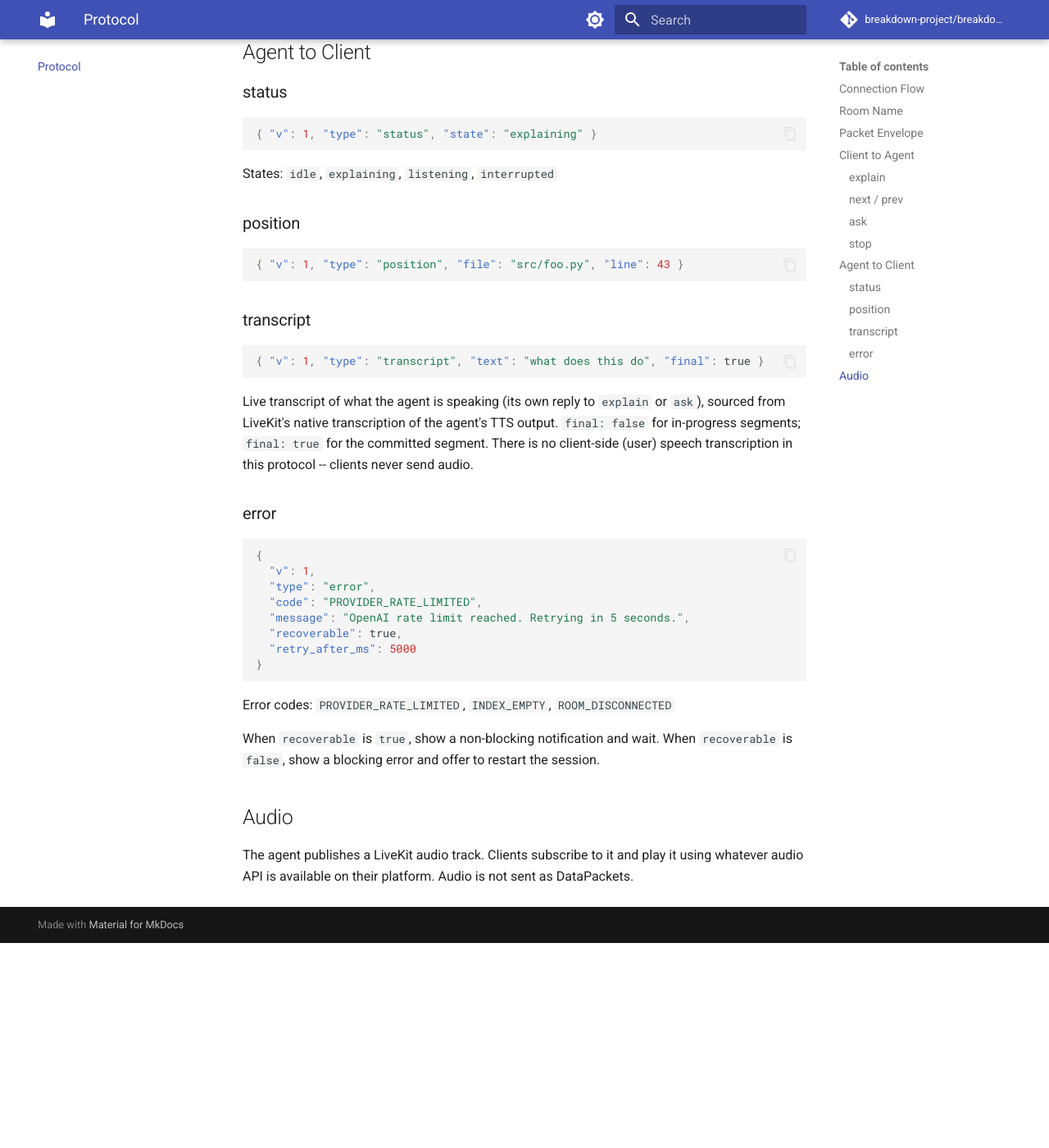
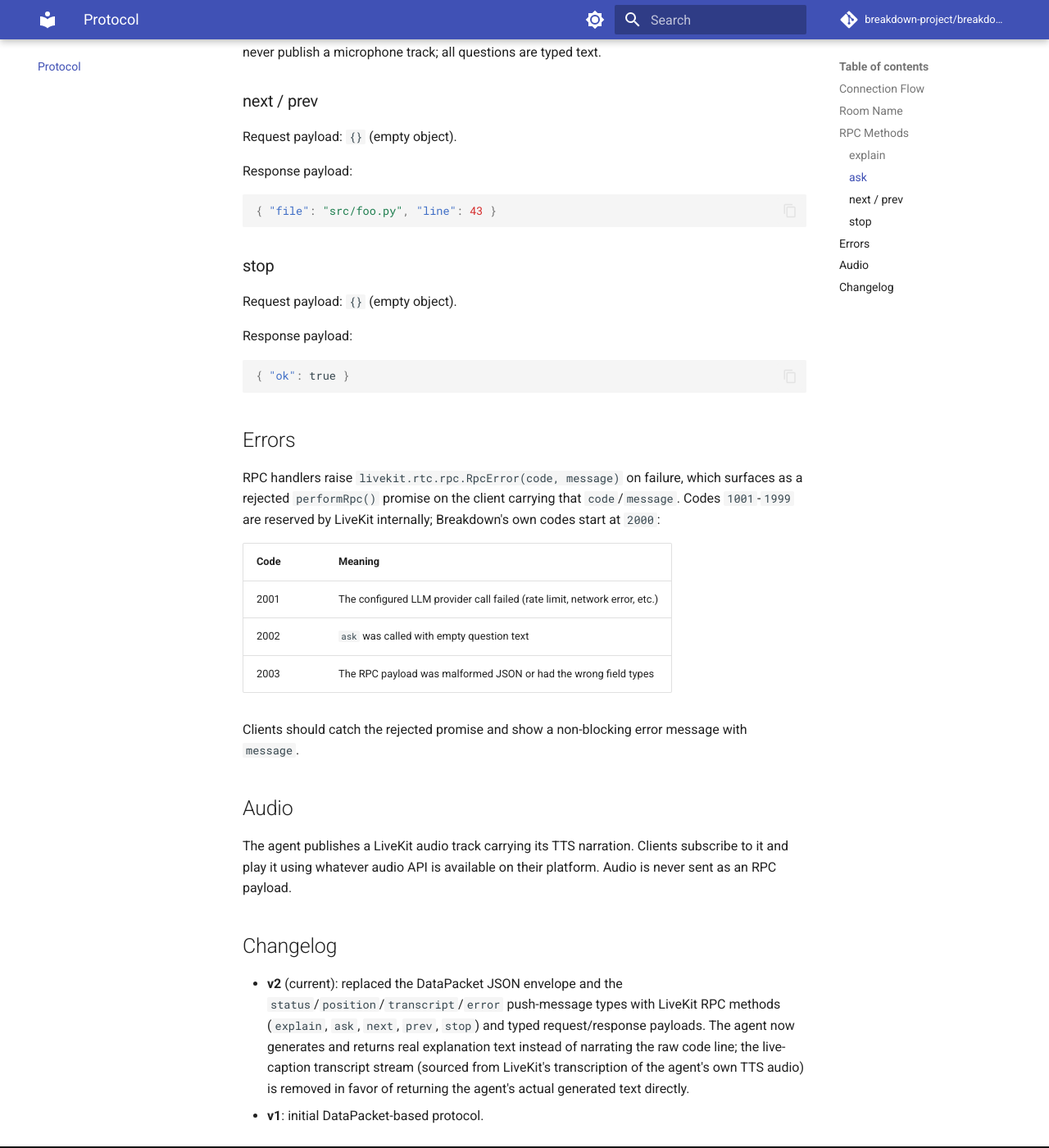
Before and after one commit to Belaleatsbanana/Breakdown, an MkDocs documentation site: the page built from docs/protocol.md, in a window 1280 px wide and 1400 px high, scrolled down 1638 px. Shown: the whole window at 82% size. Built offline with MkDocs 1.6.1 and Material for MkDocs 9.7.7, drawn with Linux system fonts in a browser that asks for light colours; comment, search, counter and statistics services are not loaded; before the commit the page ends 2788 px from its top, so only the background shows below that; some of the changed text lies outside the part shown.

Commit message:
docs: rewrite protocol spec for RPC-based transport (v2)

````diff
--- a/docs/protocol.md
+++ b/docs/protocol.md
@@ -1,14 +1,17 @@
-# Protocol Specification v1
+# Protocol Specification v2
 
-This document is the authoritative reference for the message protocol between
-a Breakdown platform client and the Python core agent.
+This document is the authoritative reference for how a Breakdown platform
+client talks to the Python core agent, over a LiveKit room using LiveKit's
+built-in RPC methods for requests and a published audio track for narration.
 
 ## Connection Flow
 
 1. Read `.breakdown/runtime.json` -- contains `port` and `livekit_url`.
 2. `GET http://127.0.0.1:<port>/token?room=<room_name>` -- returns `{"token": "...", "url": "..."}`.
 3. Connect to the LiveKit room using the token.
-4. Begin sending and receiving DataPackets.
+4. Wait for the agent's participant to publish its track (e.g. `RoomEvent.TrackSubscribed`)
+   to learn its identity -- every RPC call needs it as `destinationIdentity`.
+5. Call RPC methods against that identity as needed.
 
 ## Room Name
 
@@ -18,99 +21,93 @@
 
 The room name is deterministic. The same workspace root always produces the same room name.
 
-## Packet Envelope
+## RPC Methods
 
-All DataPackets are UTF-8 encoded JSON with this envelope:
-
-```json
-{ "v": 1, "type": "<type>", ...additional fields }
-```
-
-If `v` is not `1`, show an error and ask the user to update Breakdown.
-
-## Client to Agent
+All client-to-agent requests are LiveKit RPC calls: the client calls
+`localParticipant.performRpc({ destinationIdentity, method, payload,
+responseTimeout })` where `payload` is a JSON string and the return value is
+a JSON string. The agent registers each method with
+`local_participant.register_rpc_method(method_name, handler)`.
 
 ### explain
 
+Request payload:
 ```json
-{ "v": 1, "type": "explain", "file": "src/foo.py", "line": 42 }
+{ "file": "src/foo.py", "line": 42 }
+```
+`file` must be relative to the workspace root. `line` is 1-indexed.
+
+Response payload:
+```json
+{ "text": "This function retries the request...", "file": "src/foo.py", "line": 42 }
+```
+`text` is the full markdown explanation generated by the LLM. The agent also
+narrates `text` over its published audio track via TTS -- narration starts
+before the RPC response is returned and continues independently of it.
+
+### ask
+
+Request payload:
+```json
+{ "text": "why does this retry on failure?" }
 ```
 
-`file` must be relative to the workspace root. `line` is 1-indexed.
+Response payload:
+```json
+{ "text": "It retries because..." }
+```
+Same narration behavior as `explain`. There is no client-to-agent audio in
+this protocol -- clients never publish a microphone track; all questions are
+typed text.
 
 ### next / prev
 
+Request payload: `{}` (empty object).
+
+Response payload:
 ```json
-{ "v": 1, "type": "next" }
-{ "v": 1, "type": "prev" }
+{ "file": "src/foo.py", "line": 43 }
 ```
-
-### ask
-
-```json
-{ "v": 1, "type": "ask", "text": "why does this retry on failure?" }
-```
-
-Sends a typed question to the agent. The agent replies via TTS audio (and its
-transcript, see `transcript` below) using `AgentSession.generate_reply`. Voice
-input does not exist in this protocol -- VS Code webviews have no supported
-mechanism for granting microphone permission, so all client-to-agent
-questions are typed text, never audio.
 
 ### stop
 
+Request payload: `{}` (empty object).
+
+Response payload:
 ```json
-{ "v": 1, "type": "stop" }
+{ "ok": true }
 ```
 
-## Agent to Client
+## Errors
 
-### status
+RPC handlers raise `livekit.rtc.rpc.RpcError(code, message)` on failure,
+which surfaces as a rejected `performRpc()` promise on the client carrying
+that `code`/`message`. Codes `1001`-`1999` are reserved by LiveKit
+internally; Breakdown's own codes start at `2000`:
 
-```json
-{ "v": 1, "type": "status", "state": "explaining" }
-```
+| Code | Meaning |
+|------|---------|
+| 2001 | The configured LLM provider call failed (rate limit, network error, etc.) |
+| 2002 | `ask` was called with empty question text |
+| 2003 | The RPC payload was malformed JSON or had the wrong field types |
 
-States: `idle`, `explaining`, `listening`, `interrupted`
-
-### position
-
-```json
-{ "v": 1, "type": "position", "file": "src/foo.py", "line": 43 }
-```
-
-### transcript
-
-```json
-{ "v": 1, "type": "transcript", "text": "what does this do", "final": true }
-```
-
-Live transcript of what the agent is speaking (its own reply to `explain` or
-`ask`), sourced from LiveKit's native transcription of the agent's TTS output.
-`final: false` for in-progress segments; `final: true` for the committed
-segment. There is no client-side (user) speech transcription in this
-protocol -- clients never send audio.
-
-### error
-
-```json
-{
-  "v": 1,
-  "type": "error",
-  "code": "PROVIDER_RATE_LIMITED",
-  "message": "OpenAI rate limit reached. Retrying in 5 seconds.",
-  "recoverable": true,
-  "retry_after_ms": 5000
-}
-```
-
-Error codes: `PROVIDER_RATE_LIMITED`, `INDEX_EMPTY`, `ROOM_DISCONNECTED`
-
-When `recoverable` is `true`, show a non-blocking notification and wait.
-When `recoverable` is `false`, show a blocking error and offer to restart the session.
+Clients should catch the rejected promise and show a non-blocking error
+message with `message`.
 
 ## Audio
 
-The agent publishes a LiveKit audio track. Clients subscribe to it and play it
-using whatever audio API is available on their platform. Audio is not sent as
-DataPackets.
+The agent publishes a LiveKit audio track carrying its TTS narration.
+Clients subscribe to it and play it using whatever audio API is available on
+their platform. Audio is never sent as an RPC payload.
+
+## Changelog
+
+- **v2** (current): replaced the DataPacket JSON envelope and the
+  `status`/`position`/`transcript`/`error` push-message types with LiveKit
+  RPC methods (`explain`, `ask`, `next`, `prev`, `stop`) and typed
+  request/response payloads. The agent now generates and returns real
+  explanation text instead of narrating the raw code line; the live-caption
+  transcript stream (sourced from LiveKit's transcription of the agent's own
+  TTS audio) is removed in favor of returning the agent's actual generated
+  text directly.
+- **v1**: initial DataPacket-based protocol.
````
